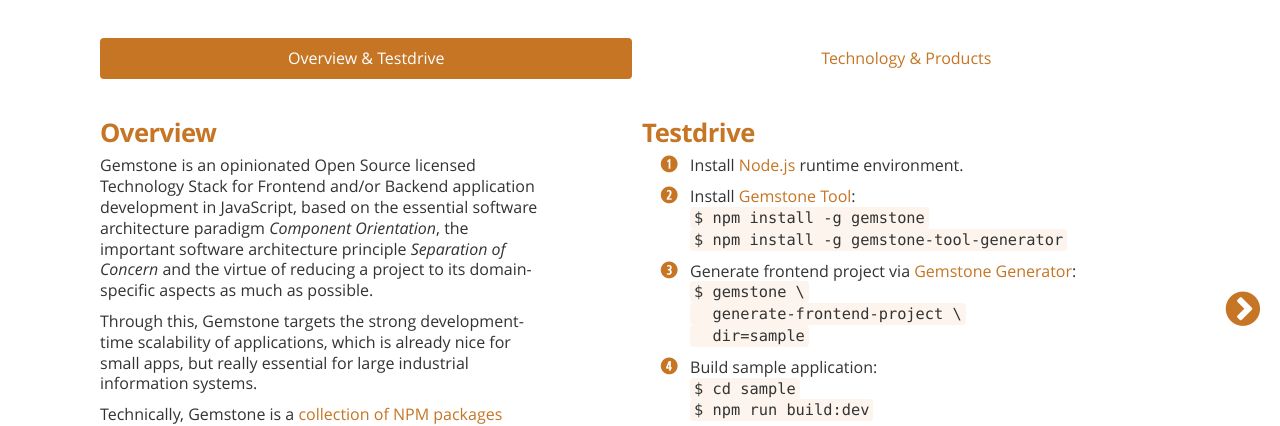
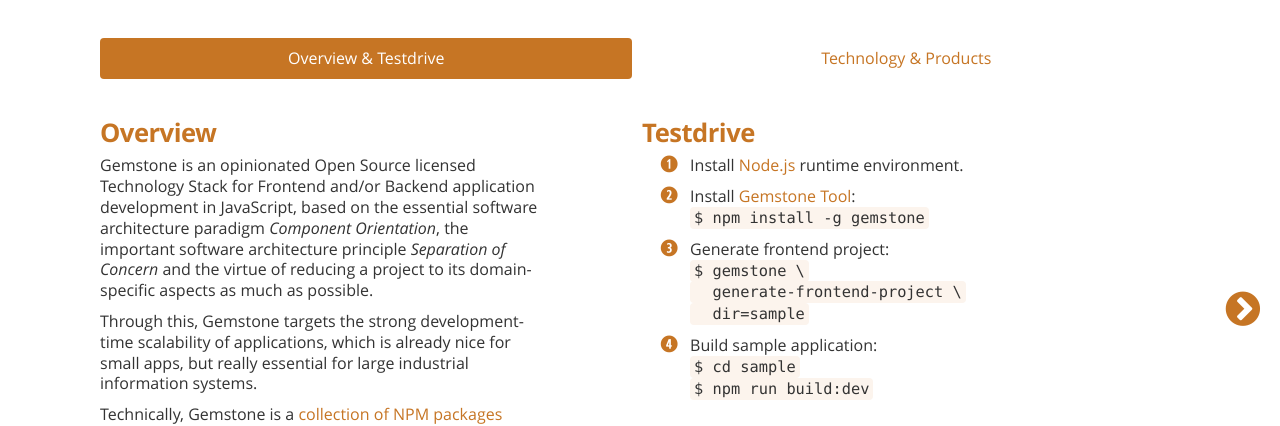
Before and after one commit to gemstonejs/gemstone-website, a website: page index.html in a window 1280 px wide. Shown: the part 414-840 px from the top of the page. Drawn offline with Linux system fonts and the light colour scheme.

Commit message:
simplify test-driving

```diff
--- a/index.html
+++ b/index.html
@@ -81,11 +81,10 @@
                                         <li class="cn-2-i">
                                             Install <a href="http://www.npmjs.com/package/gemstone">Gemstone Tool</a>:<br/>
                                             <code class="swiper-no-swiping">$ npm install -g gemstone</code><br/>
-                                            <code class="swiper-no-swiping">$ npm install -g gemstone-tool-generator</code>
                                             <p/>
                                         </li>
                                         <li class="cn-3-i">
-                                            Generate frontend project via <a href="http://www.npmjs.com/package/gemstone-tool-generator">Gemstone Generator</a>:<br/>
+                                            Generate frontend project:<br/>
                                             <code class="swiper-no-swiping">$ gemstone \</code><br/>
                                             <code class="swiper-no-swiping">&nbsp;&nbsp;generate-frontend-project \</code><br/>
                                             <code class="swiper-no-swiping">&nbsp;&nbsp;dir=sample</code>
```
